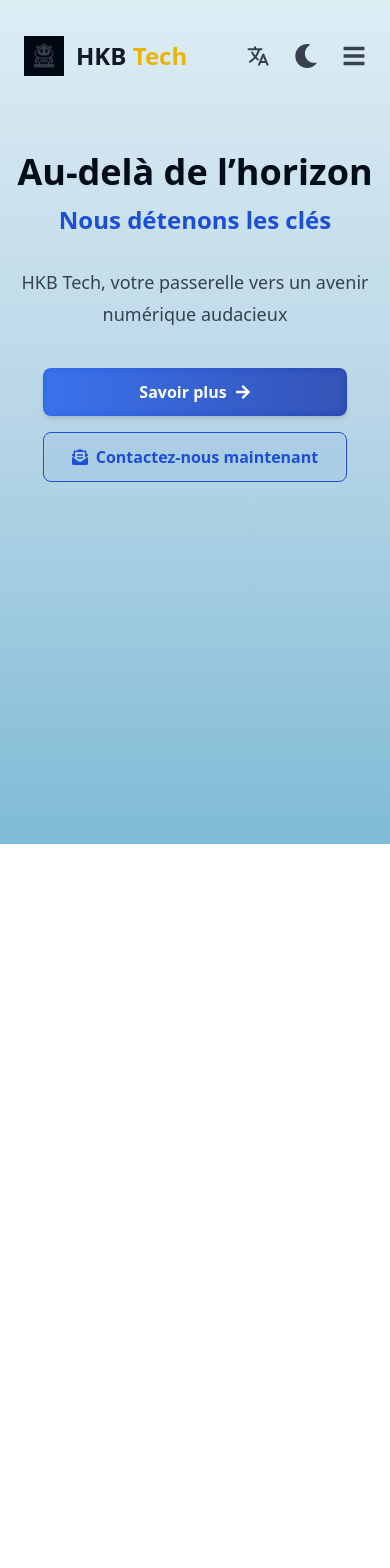
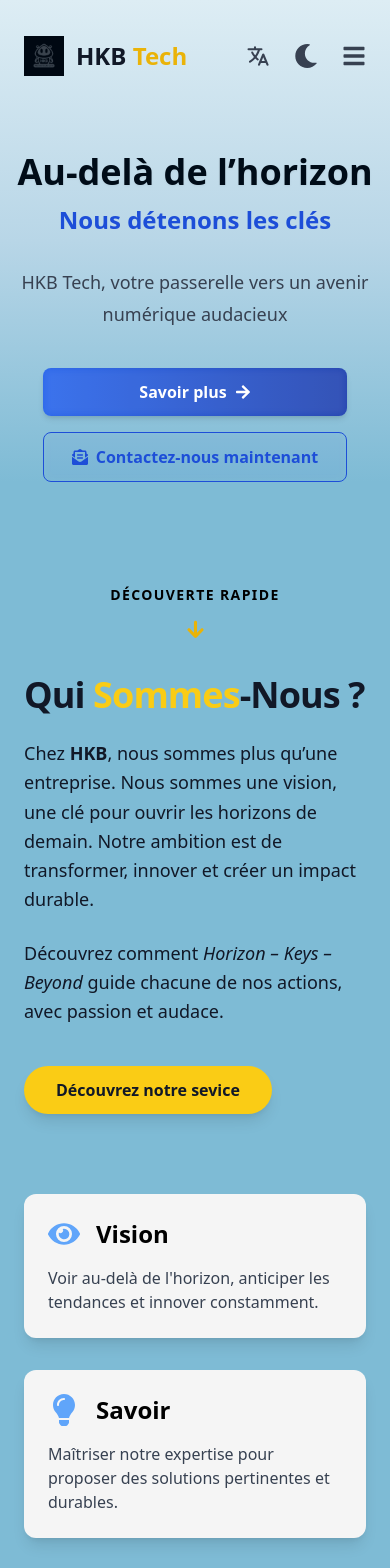
Before and after one commit to yann-andronio/HKB-tech, a React (Vite) app in the folder Frontend/: page / in a window 390 px wide. Shown: the top 1568 px of the page. Before the commit the page ends 844 px from the top, so only its background shows below. Built offline with nearby package versions, Linux system fonts and the light colour scheme.

Commit message:
Style : responsive de tout et finition apropos

```diff
--- /dev/null
+++ b/Frontend/src/components/apropos/Apropos.tsx
@@ -0,0 +1,77 @@
+import React from "react";
+import { FaEye, FaLightbulb, FaBolt, FaHandsHelping } from "react-icons/fa";
+
+const values = [
+  {
+    icon: <FaEye className="text-blue-400 w-8 h-8" />,
+    title: "Vision",
+    description:
+      "Voir au-delà de l'horizon, anticiper les tendances et innover constamment.",
+  },
+  {
+    icon: <FaLightbulb className="text-blue-400 w-8 h-8" />,
+    title: "Savoir",
+    description:
+      "Maîtriser notre expertise pour proposer des solutions pertinentes et durables.",
+  },
+  {
+    icon: <FaBolt className="text-blue-400 w-8 h-8" />,
+    title: "Audace",
+    description:
+      "Oser prendre des risques calculés pour se démarquer et créer de l’impact.",
+  },
+  {
+    icon: <FaHandsHelping className="text-blue-400 w-8 h-8" />,
+    title: "Impact",
+    description:
+      "Agir concrètement pour changer positivement notre environnement et nos clients.",
+  },
+];
+
+
+
+const Apropos: React.FC = () => {
+  return (
+    <section className=" mt-8 lg:mt-9  lg:py-24 px-6">
+      <div className="max-w-7xl mx-auto lg:flex lg:items-start lg:gap-20">
+        <div className="lg:w-1/2 text-gray-900 dark:text-gray-100">
+          <h1 className="text-4xl md:text-5xl font-extrabold tracking-tight mb-6">
+            Qui <span className="text-yellow-400">Sommes</span>-Nous ?
+          </h1>
+          <p className="mb-6 text-lg leading-relaxed">
+            Chez <strong>HKB</strong>, nous sommes plus qu’une entreprise. Nous
+            sommes une vision, une clé pour ouvrir les horizons de demain. Notre
+            ambition est de transformer, innover et créer un impact durable.
+          </p>
+          <p className="mb-10 text-lg leading-relaxed">
+            Découvrez comment <em>Horizon – Keys – Beyond</em> guide chacune de
+            nos actions, avec passion et audace.
+          </p>
+          <a
+            href="#vision"
+            className="inline-block bg-yellow-400 dark:bg-yellow-500 text-gray-900 font-semibold px-8 py-3 rounded-full shadow-lg hover:bg-yellow-500 dark:hover:bg-yellow-600 transition-colors duration-300"
+          >
+            Découvrez notre sevice
+          </a>
+        </div>
+
+        <div className="mt-20 lg:mt-0 lg:w-1/2 grid grid-cols-1 sm:grid-cols-2 gap-8">
+          {values.map(({ icon, title, description }) => (
+            <div
+              key={title}
+              className="bg-[#f5f5f5] dark:bg-gray-800 rounded-xl p-6 shadow-lg hover:shadow-2xl transition-shadow cursor-default"
+            >
+              <div className="titreicon flex gap-4 dark:text-white">
+                <div className="mb-4">{icon}</div>
+                <h3 className="text-2xl font-semibold mb-2">{title}</h3>
+              </div>
+              <p className="text-gray-700 dark:text-gray-300">{description}</p>
+            </div>
+          ))}
+        </div>
+      </div>
+    </section>
+  );
+};
+
+export default Apropos;
--- a/Frontend/src/components/pub/Pub.tsx
+++ b/Frontend/src/components/pub/Pub.tsx
@@ -0,0 +1,23 @@
+import React from "react";
+import { useTranslation } from "react-i18next";
+
+
+const Pub: React.FC = () => {
+  const { t } = useTranslation();
+
+  return (
+    <div className=" w-full  bg-white dark:bg-gray-900/90  rounded-lg  shadow-xl  backdrop-blur-sm  border border-gray-200 dark:border-gray-700 z-50 py-2">
+      {["Design", "Developper", "UX:UI", "Cretivité", "Consulting IT"].map((item) => (
+        <a
+          key={item}
+          href={`#${item}`}
+          className=" block  text-sm  font-medium  text-gray-800 dark:text-gray-100  px-4 py-2  rounded-md  hover:bg-yellow-400 hover:text-white dark:hover:bg-yellow-500  transition-colors duration-200 "
+        >
+          {t(item)}
+        </a>
+      ))}
+    </div>
+  );
+};
+
+export default Pub;
--- a/Frontend/src/page/home/Home.tsx
+++ b/Frontend/src/page/home/Home.tsx
@@ -2,20 +2,21 @@ import Herosection from "../../components/herosection/Herosection";
 import Navbar from "../../components/navbar/Navbar";
 import { BsStars } from "react-icons/bs";
 import { motion } from "framer-motion";
-
+import { IoMdArrowRoundDown } from "react-icons/io";
+import Apropos from "../../components/apropos/Apropos";
 const Home: React.FC = () => {
   return (
     <>
       <section>
         <header
-          className=" relative bg-cover bg-center min-h-screen pt-6 dark:bg-fond-degradedark bg-fond-degradelight "
+          className=" relative bg-cover bg-center lg:min-h-screen pt-6 dark:bg-fond-degradedark bg-fond-degradelight "
           // style={{ backgroundImage: "url('../../../public/image/fondheader.png')" }}
         >
           <Navbar />
           <div className="deco1">
             <motion.img
               src="./image/robot1.png"
-              className="absolute hidden sm:block sm:w-28 sm:top-[27%] lg:block lg:w-60 lg:top-[27%] lg:left-[8%]"
+              className="absolute hidden sm:block sm:w-28 sm:top-[54%] lg:block lg:w-60 lg:top-[27%] lg:left-[8%]"
               animate={{
                 y: [0, -15, 0],
               }}
@@ -26,7 +27,7 @@ const Home: React.FC = () => {
               }}
             />
             <motion.div
-              className="absolute hidden sm:block sm:top-[15%] sm:right-[5%] lg:block lg:top-[30%] lg:right-[25%]"
+              className="absolute hidden sm:block sm:top-[37%] sm:right-[5%] lg:block lg:top-[30%] lg:right-[25%]"
               animate={{
                 rotate: [0, 360],
                 scale: [0.8, 1.3, 0.8],
@@ -42,7 +43,7 @@ const Home: React.FC = () => {
             <motion.img
               src="./image/cle.png"
               alt="Clé"
-              className="absolute hidden sm:block sm:w-32 sm:bottom-[52%] sm:right-[4%] lg:block  rotate-90 lg:w-64 lg:bottom-[15%]  lg:right-[9%]"
+              className="absolute hidden sm:block sm:w-32 sm:bottom-[10%] sm:right-[4%] lg:block  rotate-90 lg:w-64 lg:bottom-[15%]  lg:right-[9%]"
               animate={{
                 rotate: [85, 95, 85],
                 y: [0, -10, 0],
@@ -56,6 +57,29 @@ const Home: React.FC = () => {
           </div>
           <Herosection />
         </header>
+        <main className="dark:bg-fondprincipal-degradedark min-h-screen bg-fondprincipal-degradelight">
+          <motion.div
+            className="flex justify-center items-center flex-col gap-1"
+            animate={{
+              y: [0, -15, 0],
+            }}
+            transition={{
+              duration: 3,
+              repeat: Infinity,
+              ease: "easeInOut",
+            }}
+          >
+            <p className="uppercase text-sm sm:text-base tracking-widest mt-[6rem] lg:mt-0 md:mt-12 text-bg-black/30 dark:text-white font-semibold   px-4 py-2  ">
+              Découverte rapide
+            </p>
+
+            <IoMdArrowRoundDown
+              size={25}
+              className="font-bold text-yellow-500"
+            />
+          </motion.div>
+          <Apropos/>
+        </main>
       </section>
     </>
   );
--- a/Frontend/tailwind.config.js
+++ b/Frontend/tailwind.config.js
@@ -9,8 +9,13 @@ export default {
   theme: {
     extend: {
       backgroundImage: {
-        'fond-degradedark': 'linear-gradient(to bottom, #000C18 0%, #1F3C61 50%, #EEF6FA 100%)',
+
+        'fond-degradedark': 'linear-gradient(to bottom, #000C18 0%, #1F3C61 50%, #2A3A59 100%)',
         'fond-degradelight': 'linear-gradient(to bottom, #DDEDF4 0%, #B8D6E7 50%, #7EBBD5 100%)',
+        'fondprincipal-degradedark': 'linear-gradient(to bottom, #2A3A59 0%, #1F3C61 50%, #000C18 100%)',
+        'fondprincipal-degradelight': 'linear-gradient(to bottom, #7EBBD5 100% ,#DDEDF4 0%, #B8D6E7 50%)',
+
+
 
       },
     },
```
